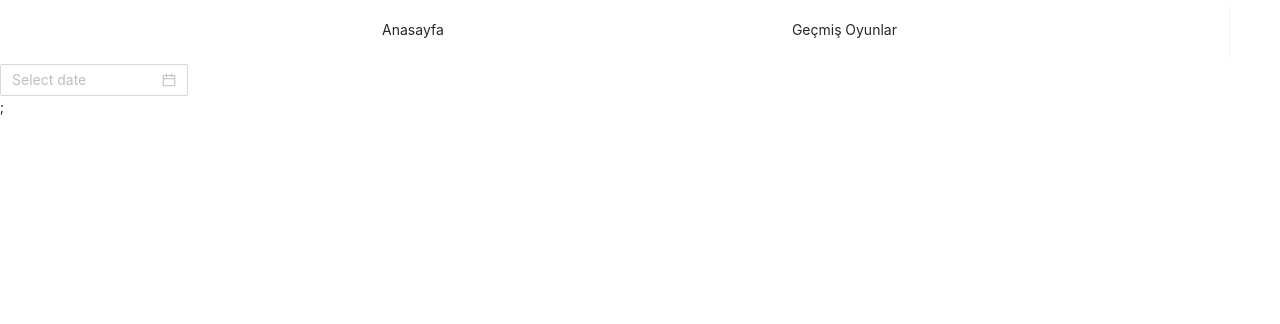
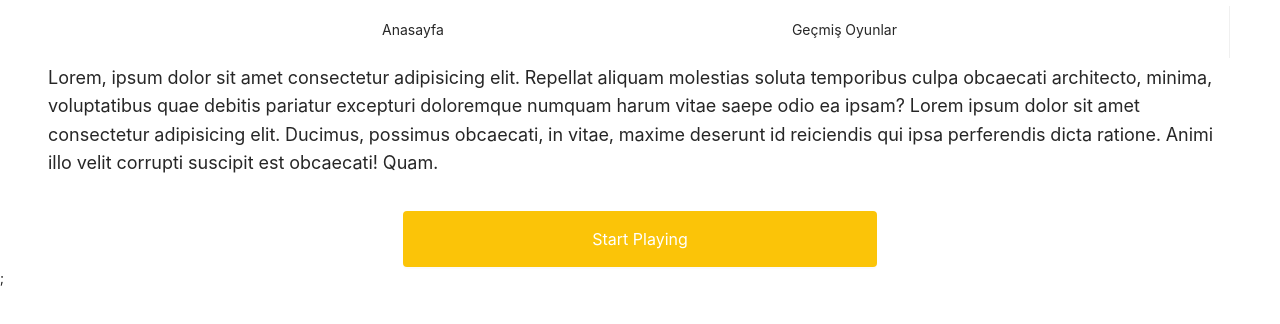
Before and after one commit to gucal/sudoku-app, a Next.js app: page / in a window 1280 px wide. Shown: the top 324 px of the page. Built offline with nearby package versions, Linux system fonts and the light colour scheme.

Commit message:
file structure changed

```diff
--- a/pages/game-page/[id].js
+++ b/pages/gamepage/[id].js
@@ -1,5 +1,5 @@
 import React, { useState, useEffect } from 'react';
-import Board from '../../components/Board.js';
+import Board from '../../components/Gamepage/Board.js';
 import GameData from '../../data/game.json';
 
 function Game() {
--- a/pages/index.js
+++ b/pages/index.js
@@ -1,10 +1,41 @@
 import React from 'react';
-import { DatePicker } from 'antd';
+import { Row, Col, Button } from 'antd';
+import { useRouter } from 'next/router';
 
 function Home() {
+  const router = useRouter();
+
   return (
-    <div>
-      <DatePicker />
+    <div className="container">
+      <Row gutter={[16, 16]} style={{ width: '100%', maxWidth: 1200 }}>
+        <Col span={24}>
+          <p className="introduction-text">
+            Lorem, ipsum dolor sit amet consectetur adipisicing elit. Repellat
+            aliquam molestias soluta temporibus culpa obcaecati architecto,
+            minima, voluptatibus quae debitis pariatur excepturi doloremque
+            numquam harum vitae saepe odio ea ipsam? Lorem ipsum dolor sit amet
+            consectetur adipisicing elit. Ducimus, possimus obcaecati, in vitae,
+            maxime deserunt id reiciendis qui ipsa perferendis dicta ratione.
+            Animi illo velit corrupti suscipit est obcaecati! Quam.
+          </p>
+        </Col>
+        <Col style={{ display: 'flex', justifyContent: 'center' }} span={24}>
+          <Button
+            onClick={() => router.push('/gamelist')}
+            style={{
+              width: '40%',
+              height: '56px',
+              background: '#FBC408',
+              color: '#fff',
+              border: 0,
+              borderRadius: 4,
+            }}
+            size="large"
+          >
+            Start Playing
+          </Button>
+        </Col>
+      </Row>
     </div>
   );
 }
--- a/styles/game-page-style/game-page.css
+++ b/styles/game-page-style/game-page.css
@@ -1,3 +1,12 @@
+.container {
+  display: flex;
+  justify-content: center;
+}
+.introduction-text {
+  font-size: 18px;
+  text-align: left;
+}
+
 ol,
 ul {
   padding-left: 30px;
```
Also changed, not shown: pages/gamelist/index.js (added, +14 -0 lines), components/Gamepage/Board.js (renamed from components/Board.js), components/Gamepage/Cell.js (renamed from components/Cell.js).
